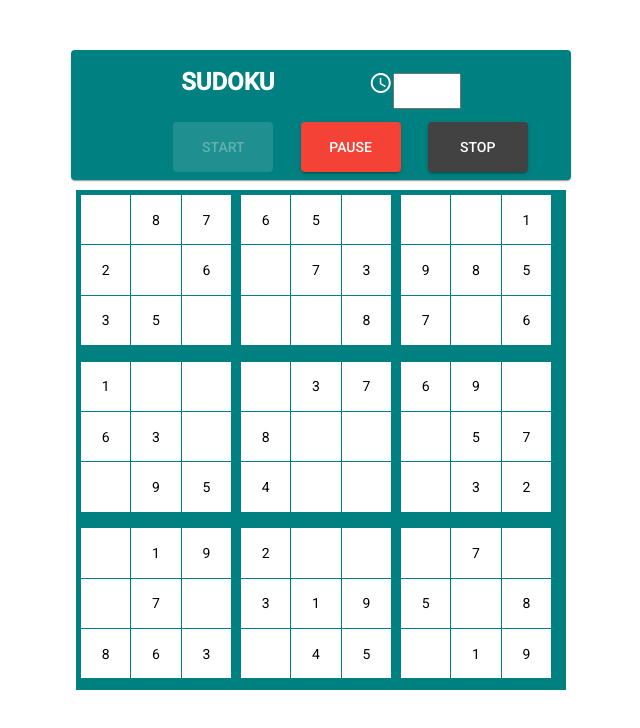
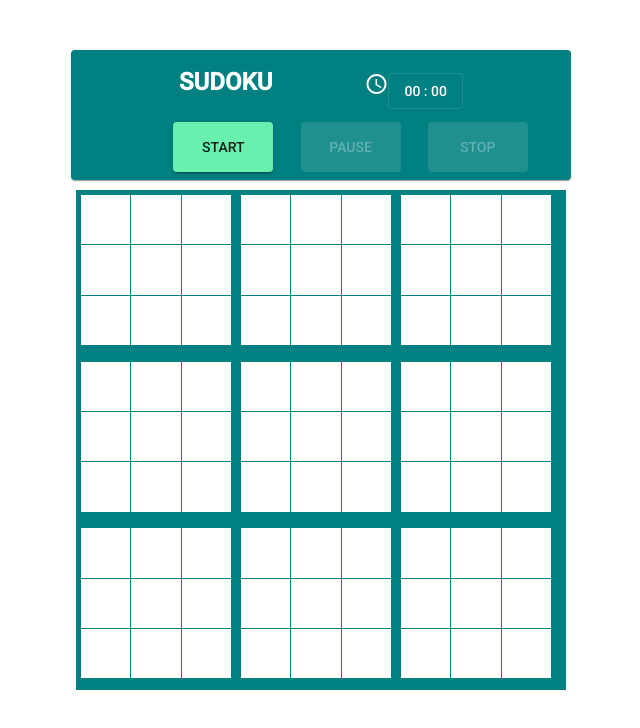
Before and after one commit to laura-munteanu/sudoku, an Angular app: page / in a window 1280 px wide. Shown: the top 728 px of the page, without its empty margins (319-959 px from the left). Built offline with nearby package versions, Linux system fonts and the light colour scheme.

Commit message:
Create timer

```diff
--- a/src/app/app.component.ts
+++ b/src/app/app.component.ts
@@ -15,7 +15,23 @@ export class AppComponent implements OnInit {
 
 
   ngOnInit() {
-    this.generate();
+    this.initEmptyGame();
+  }
+
+  private initEmptyGame() {
+    this.game = [
+      [, , , , , , , ,],
+      [, , , , , , , ,],
+      [, , , , , , , ,],
+      [, , , , , , , ,],
+      [, , , , , , , ,],
+      [, , , , , , , ,],
+      [, , , , , , , ,],
+      [, , , , , , , ,],
+      [, , , , , , , ,],
+    ];
+    this.setDisplayGame();
+    this.gameState = GameState.NotStarted;
   }
 
   private generate() {
@@ -31,17 +47,7 @@ export class AppComponent implements OnInit {
       [8, 6, 3, 7, 4, 5, 2, 1, 9]
     ];
 
-    // this.game = [
-    //   [, , , , , , , ,],
-    //   [, , , , , , , ,],
-    //   [, , , , , , , ,],
-    //   [, , , , , , , ,],
-    //   [, , , , , , , ,],
-    //   [, , , , , , , ,],
-    //   [, , , , , , , ,],
-    //   [, , , , , , , ,],
-    //   [, , , , , , , ,],
-    // ]
+
     this.createGameByLevel();
     this.setDisplayGame();
     this.gameState = GameState.InProgress;
@@ -80,8 +86,22 @@ export class AppComponent implements OnInit {
   }
 
 
-  public changeGameStatus(newState: GameState){
-    this.gameState = newState;
+  public changeGameStatus(buttonName: string) {
+    switch (buttonName) {
+      case 'start':
+        this.generate();
+        this.gameState = GameState.InProgress;
+        break;
+      case 'pause':
+        this.gameState = GameState.Paused;
+        break;
+      case 'resume':
+        this.gameState = GameState.InProgress;
+        break;
+      case 'stop':
+        this.gameState = GameState.NotStarted;
+        break;
+    }
   }
 
   // get_row(board, row) {
--- a/src/app/header.component.html
+++ b/src/app/header.component.html
@@ -1,13 +1,18 @@
 <mat-card class="container" fxLayout="column">
     <mat-card-title fxLayoutAlign="space-evenly center" >
       <h1><strong style="text-align: center;">SUDOKU</strong></h1>
-      <div style="text-align:right;"> <mat-icon>schedule</mat-icon><input matInput style="width: 60px; height: 30px;"></div>
+      <div style="text-align:right;">
+        <mat-icon>schedule</mat-icon>
+        <button mat-stroked-button color="basic">
+          <div>{{timerDisplay}}</div>
+        </button>
+      </div>
     </mat-card-title>
     <mat-card-header fxLayout="row" fxLayoutAlign="space-evenly center">
       <button mat-raised-button color="accent" [disabled]="isButtonDisabled('start')"  (click)="btnClick('start')">START</button>
       <button mat-raised-button color="warn" [disabled]="isButtonDisabled('pause')" *ngIf="isButtonVisible('pause')" (click)="btnClick('pause')">PAUSE</button>
       <button mat-raised-button color="primary" [disabled]="isButtonDisabled('resume')" *ngIf="isButtonVisible('resume')" (click)="btnClick('resume')">RESUME</button>
-      <button mat-raised-button color="basic" [disabled]="isButtonDisabled('stopped')" (click)="btnClick('stopped')">STOP</button>
+      <button mat-raised-button color="basic" [disabled]="isButtonDisabled('stop')" (click)="btnClick('stop')">STOP</button>
     </mat-card-header>
 
   </mat-card>
--- a/src/app/header.component.ts
+++ b/src/app/header.component.ts
@@ -8,14 +8,21 @@ import { GameState } from './models/game-state.enum';
 })
 export class HeaderComponent implements OnInit {
   @Input() gameState: GameState;
-  @Output() gameStatusChanged: EventEmitter<GameState>;
+  @Output() gameStatusChanged: EventEmitter<string>;
+  secondsElapsed: number;
+  timerDisplay: string;
+
+  private timerId: number;
 
 
   constructor() {
-    this.gameStatusChanged = new EventEmitter<GameState>();
+    this.gameStatusChanged = new EventEmitter<string>();
   }
 
   ngOnInit(): void {
+    this.secondsElapsed = 0;
+    this.setTimerDisplay();
+   // this.getTimerDisplayed();
   }
 
   public isButtonVisible(button: string) {
@@ -30,14 +37,14 @@ export class HeaderComponent implements OnInit {
       case 'resume':
         visible = this.gameState == GameState.Paused;
         break;
-      case 'stopped':
+      case 'stop':
         visible = this.gameState == GameState.InProgress || this.gameState == GameState.Paused;
         break;
     }
     return visible;
   }
 
-  public isButtonDisabled(button: string){
+  public isButtonDisabled(button: string) {
     let disabled: boolean;
     switch (button) {
       case 'start':
@@ -47,7 +54,7 @@ export class HeaderComponent implements OnInit {
       case 'resume':
         disabled = this.gameState == GameState.NotStarted || this.gameState == GameState.Stopped;
         break;
-      case 'stopped':
+      case 'stop':
         disabled = this.gameState == GameState.NotStarted || this.gameState == GameState.Stopped;
         break;
     }
@@ -55,20 +62,52 @@ export class HeaderComponent implements OnInit {
   }
 
   public btnClick(button: string) {
-   switch(button){
+    switch (button) {
       case 'start':
-        this.gameStatusChanged.emit(GameState.InProgress);
+        this.secondsElapsed = 0;
+        this.setTimerDisplay();
+        this.startTimer();
         break;
       case 'pause':
-        this.gameStatusChanged.emit(GameState.Paused);
+        this.stopTimer();
         break;
       case 'resume':
-        this.gameStatusChanged.emit(GameState.InProgress);
+        this.startTimer();
         break;
-      case 'stopped':
-        this.gameStatusChanged.emit(GameState.NotStarted);
+      case 'stop':
+        this.stopTimer();
         break;
     }
+    this.gameStatusChanged.emit(button);
   }
 
+  // public getTimerDisplayed() {
+
+  // }
+
+  public startTimer() {
+    this.timerId = +(setInterval(() => {
+      this.secondsElapsed++;
+      this.setTimerDisplay();
+    }, 1000));
+  }
+
+  public stopTimer() {
+    clearInterval(this.timerId);
+  }
+
+  private setTimerDisplay(){
+    let nbMinutes = Math.floor(this.secondsElapsed / 60);
+    let nbSeconds = this.secondsElapsed - (nbMinutes * 60);
+    this.timerDisplay = '';
+    if ( nbMinutes < 10){
+      this.timerDisplay += '0';
+    }
+    this.timerDisplay += nbMinutes;
+    this.timerDisplay += ' : ';
+    if (nbSeconds < 10){
+      this.timerDisplay += '0';
+    }
+    this.timerDisplay += nbSeconds;
+  }
 }
```
